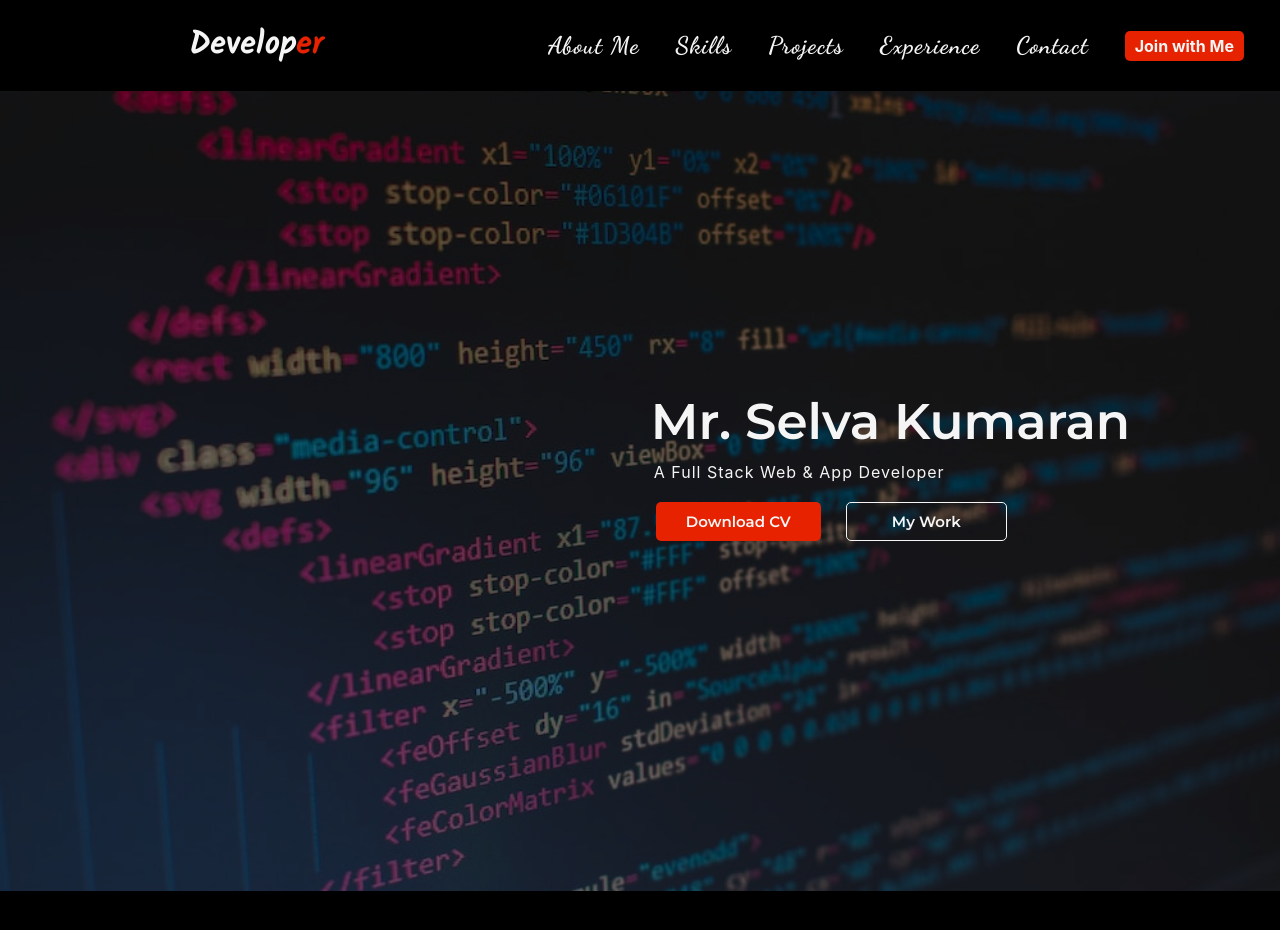
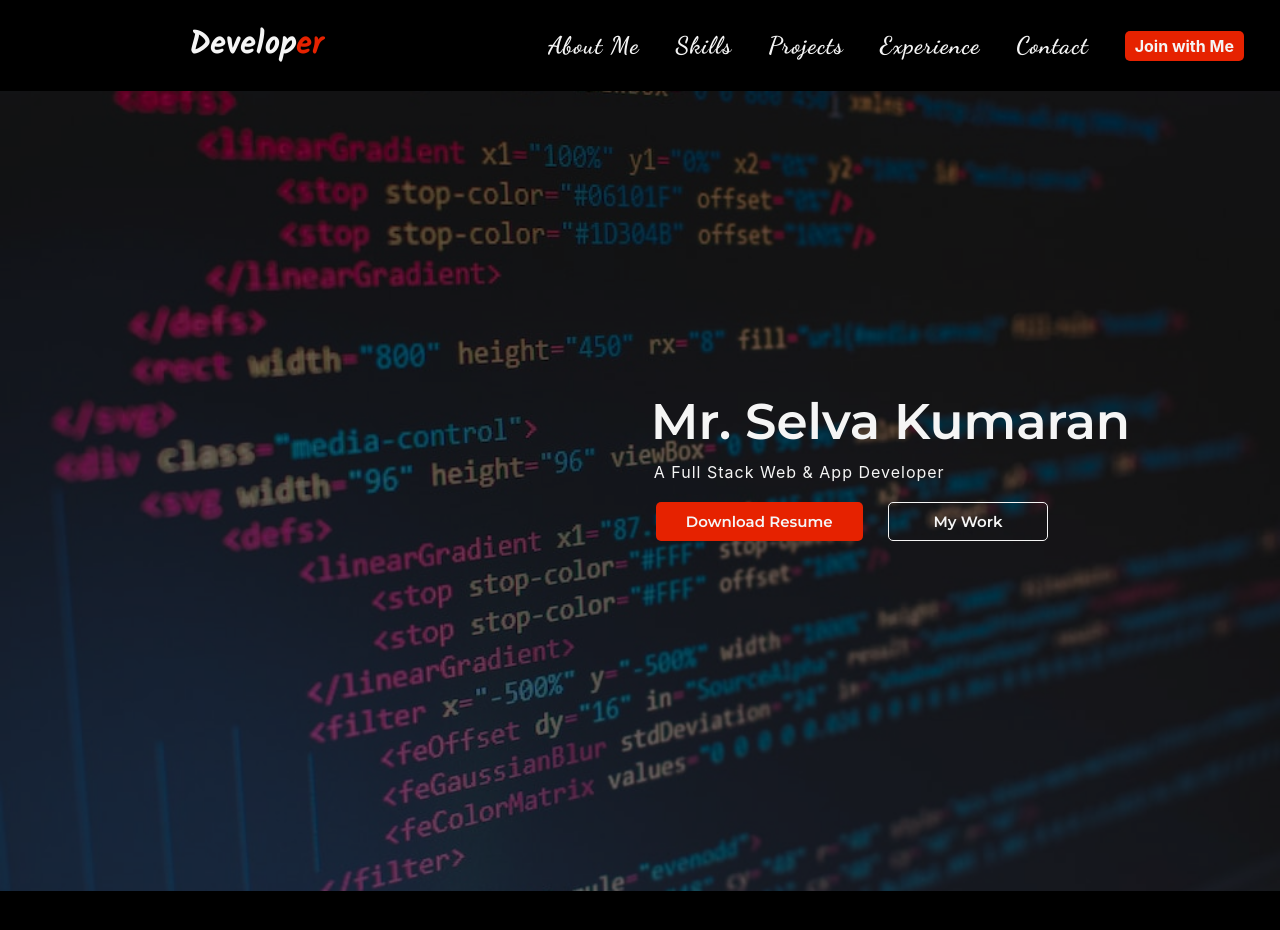
Before and after one commit to Selva81294/my-portfolio, a React (Create React App) app: page / in a window 1280 px wide. Shown: the top 930 px of the page. Built offline with nearby package versions, Linux system fonts and the light colour scheme.

Commit message:
resume updated

```diff
--- a/src/Components/TopContent/topContent.js
+++ b/src/Components/TopContent/topContent.js
@@ -10,7 +10,7 @@ const TopContent = () => {
             <h1>Mr. Selva Kumaran</h1>
             <p>A Full Stack Web & App Developer</p>
             <a href= {Resume} download>
-                <button className='topContent_downloadBtn'>Download CV</button>
+                <button className='topContent_downloadBtn'>Download Resume</button>
             </a>
             <Link to="projects" smooth={true} duration={500}>
                 <button className='topContent_workBtn'>My Work</button>
```
Also changed, not shown: 1 other file (tests, documents, lock files or other folders).
